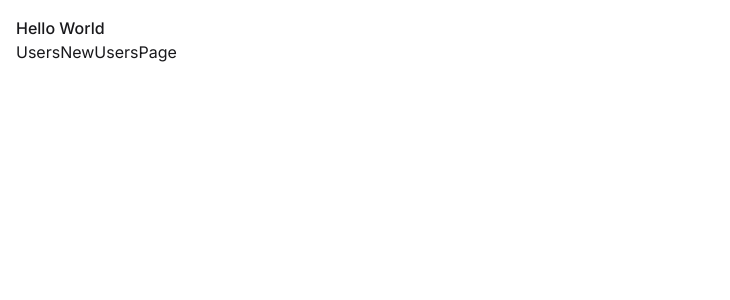
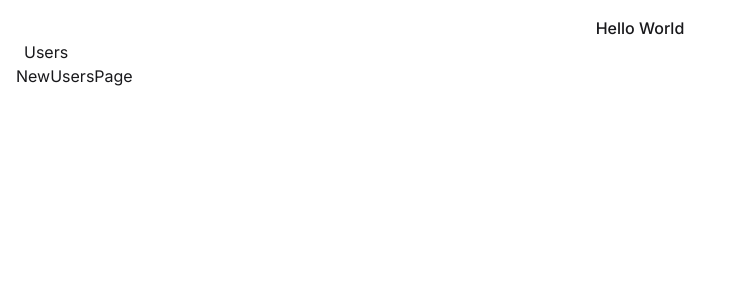
Before and after one commit to Central-Sports-Hub/CSH, a Next.js app in the folder central-sports-hub/: page / in a window 1280 px wide. Shown: the top 300 px of the page, without its empty margins (0-730 px from the left). Built offline with nearby package versions, Linux system fonts and the light colour scheme.

Commit message:
making sure pages work

```diff
--- a/central-sports-hub/src/app/page.js
+++ b/central-sports-hub/src/app/page.js
@@ -1,15 +1,19 @@
 import Link from "next/link";
-// import Userspage from "./users/";
-// import NewUserPage from "./users/new/page";
 
 export default function Home() {
   return (
     <main>
-      <h1 className="text-zinc-900 font-medium">Hello World</h1>
-      <Link className="text-zinc-900 font-small" href="./users/">
+      <h1 className="text-zinc-900 font-medium px-2 text-center">
+        Hello World
+      </h1>
+      <Link className="text-zinc-900 font-small px-2" href="./users/">
         Users
       </Link>
-      <Link className="text-zinc-900 font-small" href="./users/new/">
+      <br />
+      <Link
+        className="text-zinc-900 font-small content-center"
+        href="./users/new/"
+      >
         NewUsersPage
       </Link>
     </main>
--- a/central-sports-hub/src/app/users/new/page.jsx
+++ b/central-sports-hub/src/app/users/new/page.jsx
@@ -1,12 +1,7 @@
 import React from "react";
 
-const NewUserPage = () => {
-  return (
-    <div>
-      <h2>NewUserPage</h2>
-    </div>
-  );
-  console.log("NEWUSER", NewUserPage);
+const page = () => {
+  return <div className="text-zinc-900 text-center">NEW USER PAGE</div>;
 };
 
-export default "NewUserPage";
+export default page;
--- a/central-sports-hub/src/app/users/page.jsx
+++ b/central-sports-hub/src/app/users/page.jsx
@@ -1,17 +1,7 @@
 import React from "react";
-import Link from "next/link";
 
-//handle GET request from /api/users
-app.get("api/users", (req, res) => {
-  const users = [{ id: 1, username: "JohnnyBoy" }];
-  res.json(users);
-});
-app.listen(3000, () => {
-  console.log("Server is listening on port 3000");
-});
-
-const UsersPage = () => {
-  return <div>Userspage</div>;
+const page = () => {
+  return <div className="text-zinc-900 text-center">USER PAGE</div>;
 };
 
-export default "Userspage";
+export default page;
```
